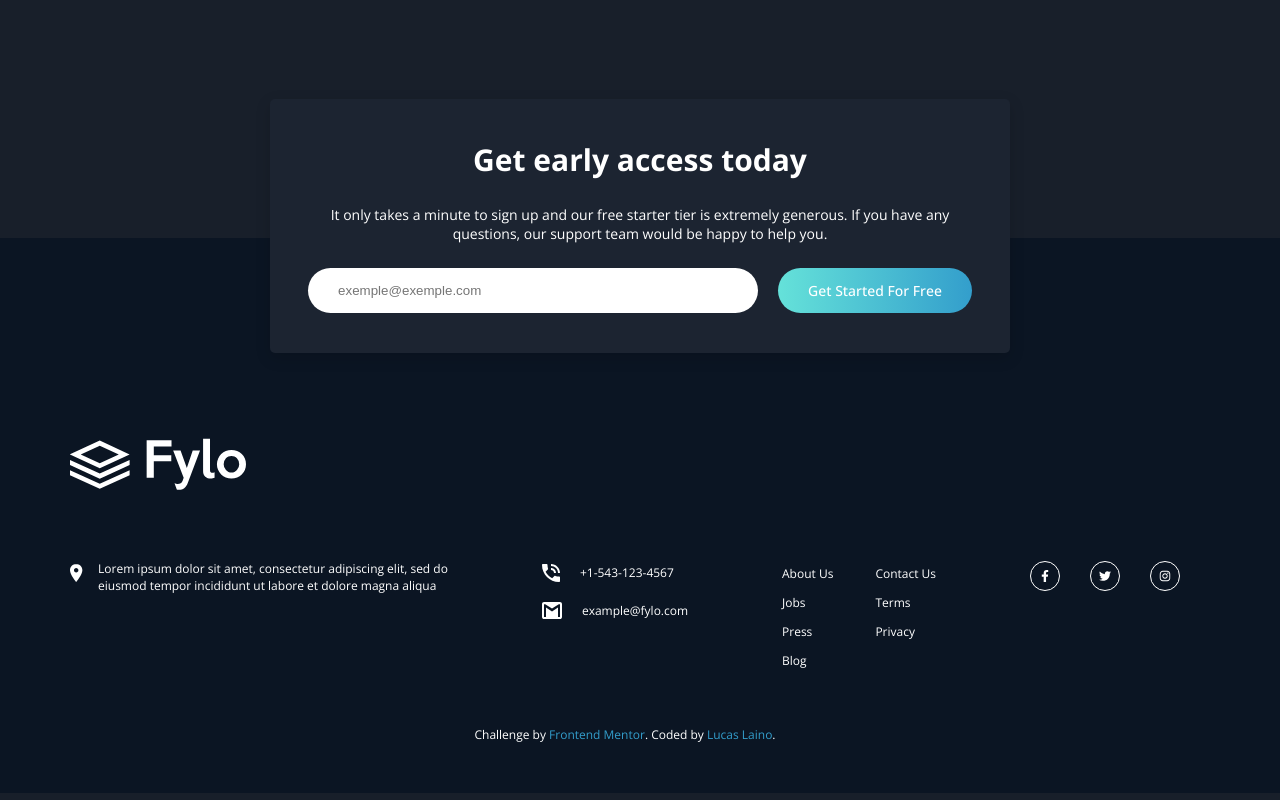
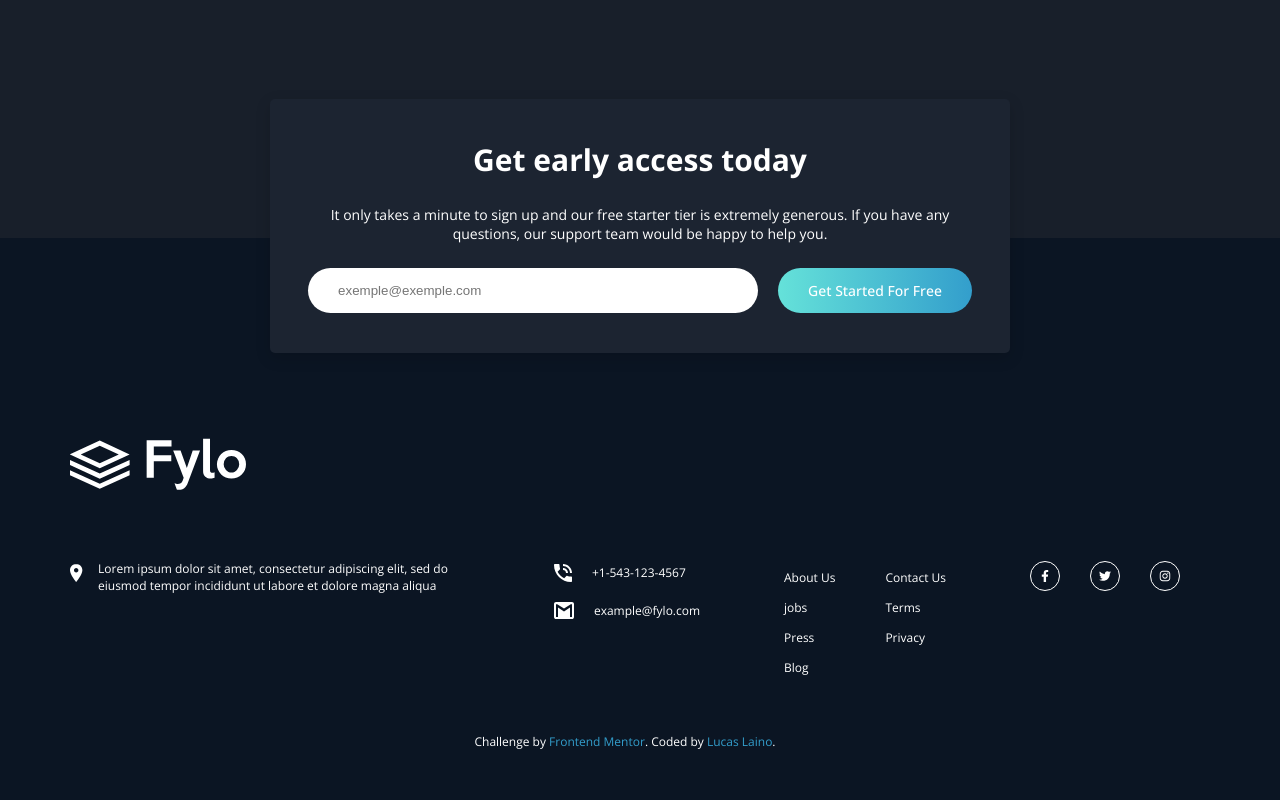
Before and after one commit to LucasLaino/frontend-mentor-fylo-lading-page, a React (Vite) app: page / in a window 1280 px wide. Shown: the part 2618-3418 px from the top of the page. Built offline with nearby package versions, Linux system fonts and the light colour scheme.

Commit message:
refactor: Altera a estrutura do footer

```diff
--- a/src/components/CommentsSection/CommentsSection.tsx
+++ b/src/components/CommentsSection/CommentsSection.tsx
@@ -8,6 +8,7 @@ function CommentsSection() {
         <section className={styles.CommentsMainSection}>
             <img src="./src/assets/images/bg-quotes.png" alt="bg-quotes" className={styles.bgQuotes} />
 
+        {/* Adicionar props aos cards para diminuir o código */}
             <section className={styles.CommentsSection}>
                 <UserCommentCard1 />
                 <UserCommentCard2 />
--- a/src/components/Footer/Footer.module.css
+++ b/src/components/Footer/Footer.module.css
@@ -29,13 +29,17 @@
     margin: 20px 0;
 }
 
-.Fyloinfos tr td {
-    padding: 5px 20px;
+.fyloInfos {
+    gap: 50px;
+    line-height: 30px;
+    display: flex;
+}
+
+.fyloInfos ul li {
     transition: 0.3s ease-out;
 
-    &:hover {
+    &:hover{
         font-weight: 700;
-        cursor: pointer;
     }
 }
 
@@ -51,13 +55,13 @@
     border-radius: 50%;
     align-items: center;
     justify-content: center;
+    transition: 0.3s ease-out;
     border: 1px solid var(--White);
-    transition: 0.3s ease-out;
 
     &:hover {
+        cursor: pointer;
         color: var(--Teal-200);
         border: 1px solid var(--Teal-200);
-        cursor: pointer;
     }
 }
 
@@ -70,8 +74,8 @@
     color: var(--Cyan-500);
 
     &:hover {
+        color: white;
         transition: 0.2s ease;
         text-decoration: underline var(--White);
-        color: white;
     }
 }
--- a/src/components/Footer/Footer.tsx
+++ b/src/components/Footer/Footer.tsx
@@ -32,23 +32,20 @@ function Footer() {
                         </div>
                     </section>
 
-                    <table className={styles.Fyloinfos}>
-                        <tr>
-                            <td>About Us</td>
-                            <td>Contact Us</td>
-                        </tr>
-                        <tr>
-                            <td>Jobs</td>
-                            <td>Terms</td>
-                        </tr>
-                        <tr>
-                            <td>Press</td>
-                            <td>Privacy</td>
-                        </tr>
-                        <tr>
-                            <td>Blog</td>
-                        </tr>
-                    </table>
+                    <section className={styles.fyloInfos}>
+                        <ul>
+                            <li>About Us</li>
+                            <li>jobs</li>
+                            <li>Press</li>
+                            <li>Blog</li>
+                        </ul>
+
+                        <ul>
+                            <li>Contact Us</li>
+                            <li>Terms</li>
+                            <li>Privacy</li>
+                        </ul>
+                    </section>
 
                     <section className={styles.Socials}>
                         <ul>
--- a/src/components/GetAccessSection/GetAccessSection.module.css
+++ b/src/components/GetAccessSection/GetAccessSection.module.css
@@ -18,8 +18,8 @@
     flex-direction: column;
     justify-content: center;
     background-color: var(--Navy-850);
+    font-family: 'Open Sans', sans-serif;
     box-shadow: rgba(0, 0, 0, 0.15) 0px 5px 15px 0px;
-    font-family: 'Open Sans', sans-serif;
 }
 
 .GetAccessTitle {
```
